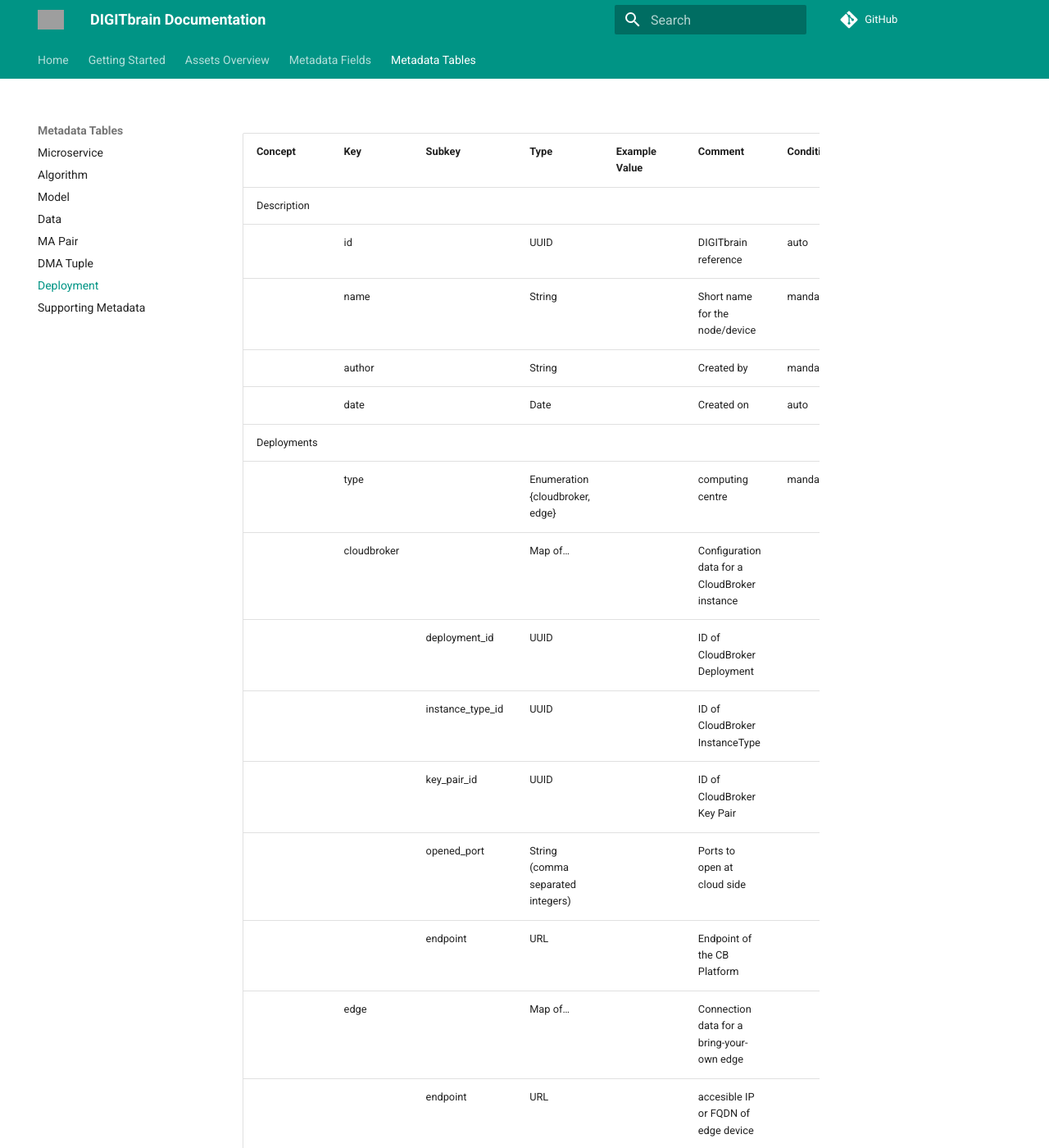
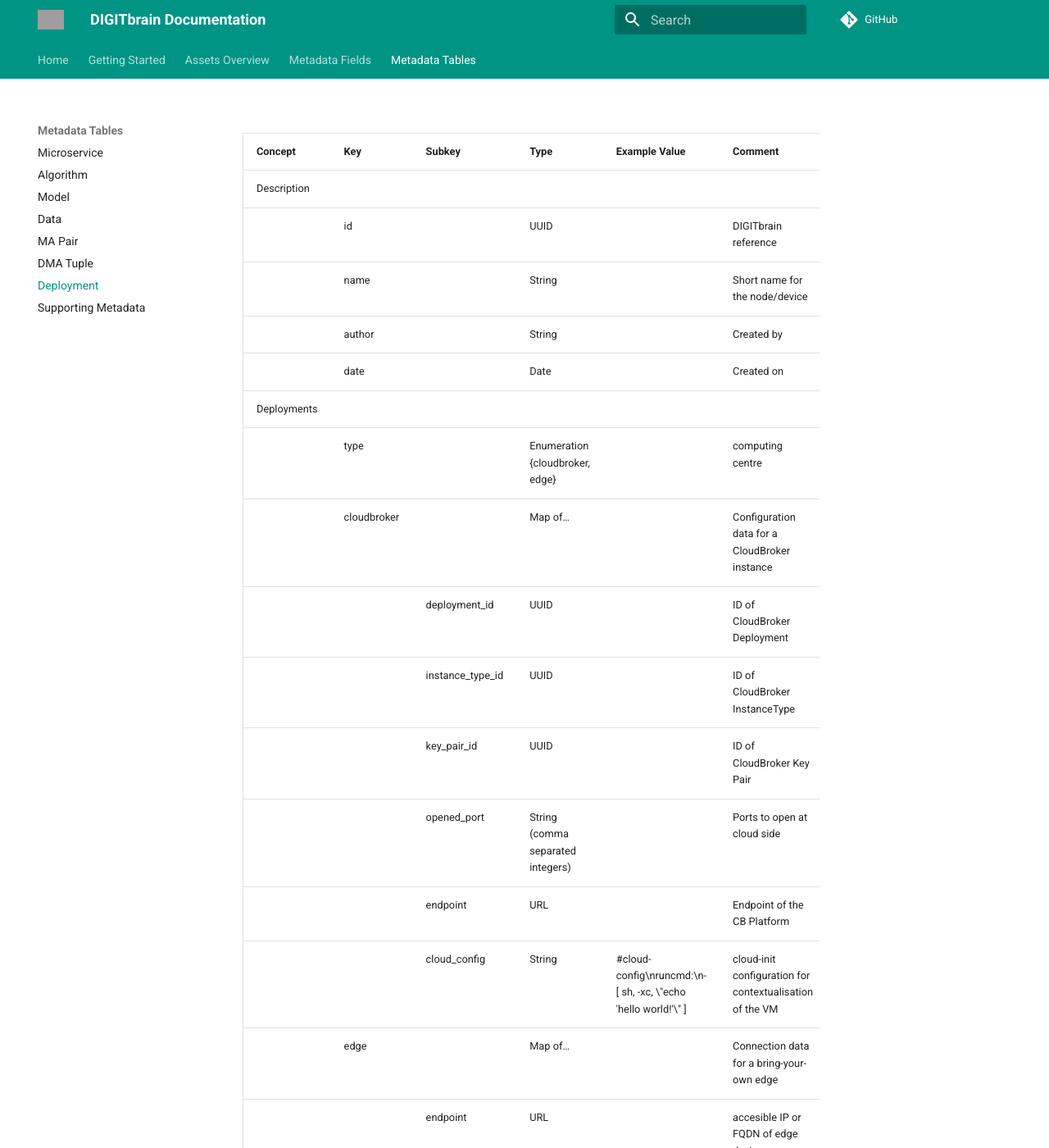
Before and after one commit to DIGITbrain/digitbrain.github.io, an MkDocs documentation site: the page built from docs/tables/deployment.md, in a window 1280 px wide and 1400 px high. Shown: the whole window at 82% size. Built offline with MkDocs 1.6.1 and Material for MkDocs 9.7.7, drawn with Linux system fonts in a browser that asks for light colours; comment, search, counter and statistics services are not loaded; grey boxes are pictures that could not be loaded.

Commit message:
feat(deployment): add field- cloud-init config [AUTO]

```diff
--- a/docs/tables/deployment.md
+++ b/docs/tables/deployment.md
@@ -5,20 +5,21 @@
     display: none;
   }
 </style>
-| Concept     | Key         | Subkey           | Type                              | Example Value | Comment                                       | Condition |
-| ----------- | ----------- | ---------------- | --------------------------------- | ------------- | --------------------------------------------- | --------- |
-| Description |             |                  |                                   |               |                                               |           |
-|             | id          |                  | UUID                              |               | DIGITbrain reference                          | auto      |
-|             | name        |                  | String                            |               | Short name for the node/device                | mandatory |
-|             | author      |                  | String                            |               | Created by                                    | mandatory |
-|             | date        |                  | Date                              |               | Created on                                    | auto      |
-| Deployments |             |                  |                                   |               |                                               |           |
-|             | type        |                  | Enumeration {cloudbroker, edge}   |               | computing centre                              | mandatory |
-|             | cloudbroker |                  | Map of…                           |               | Configuration data for a CloudBroker instance |           |
-|             |             | deployment_id    | UUID                              |               | ID of CloudBroker Deployment                  |           |
-|             |             | instance_type_id | UUID                              |               | ID of CloudBroker InstanceType                |           |
-|             |             | key_pair_id      | UUID                              |               | ID of CloudBroker Key Pair                    |           |
-|             |             | opened_port      | String (comma separated integers) |               | Ports to open at cloud side                   |           |
-|             |             | endpoint         | URL                               |               | Endpoint of the CB Platform                   |           |
-|             | edge        |                  | Map of…                           |               | Connection data for a bring-your-own edge     |           |
-|             |             | endpoint         | URL                               |               | accesible IP or FQDN of edge device           |           |
+| Concept     | Key         | Subkey           | Type                              | Example Value                                                  | Comment                                                  | Condition |
+| ----------- | ----------- | ---------------- | --------------------------------- | -------------------------------------------------------------- | -------------------------------------------------------- | --------- |
+| Description |             |                  |                                   |                                                                |                                                          |           |
+|             | id          |                  | UUID                              |                                                                | DIGITbrain reference                                     | auto      |
+|             | name        |                  | String                            |                                                                | Short name for the node/device                           | mandatory |
+|             | author      |                  | String                            |                                                                | Created by                                               | mandatory |
+|             | date        |                  | Date                              |                                                                | Created on                                               | auto      |
+| Deployments |             |                  |                                   |                                                                |                                                          |           |
+|             | type        |                  | Enumeration {cloudbroker, edge}   |                                                                | computing centre                                         | mandatory |
+|             | cloudbroker |                  | Map of…                           |                                                                | Configuration data for a CloudBroker instance            |           |
+|             |             | deployment_id    | UUID                              |                                                                | ID of CloudBroker Deployment                             |           |
+|             |             | instance_type_id | UUID                              |                                                                | ID of CloudBroker InstanceType                           |           |
+|             |             | key_pair_id      | UUID                              |                                                                | ID of CloudBroker Key Pair                               |           |
+|             |             | opened_port      | String (comma separated integers) |                                                                | Ports to open at cloud side                              |           |
+|             |             | endpoint         | URL                               |                                                                | Endpoint of the CB Platform                              |           |
+|             |             | cloud_config     | String                            | #cloud-config\nruncmd:\n- [ sh, -xc, \"echo 'hello world!'\" ] | cloud-init configuration for contextualisation of the VM |           |
+|             | edge        |                  | Map of…                           |                                                                | Connection data for a bring-your-own edge                |           |
+|             |             | endpoint         | URL                               |                                                                | accesible IP or FQDN of edge device                      |           |
```
Also changed, not shown: docs/attributes/deployment.md (+7 -0 lines).
